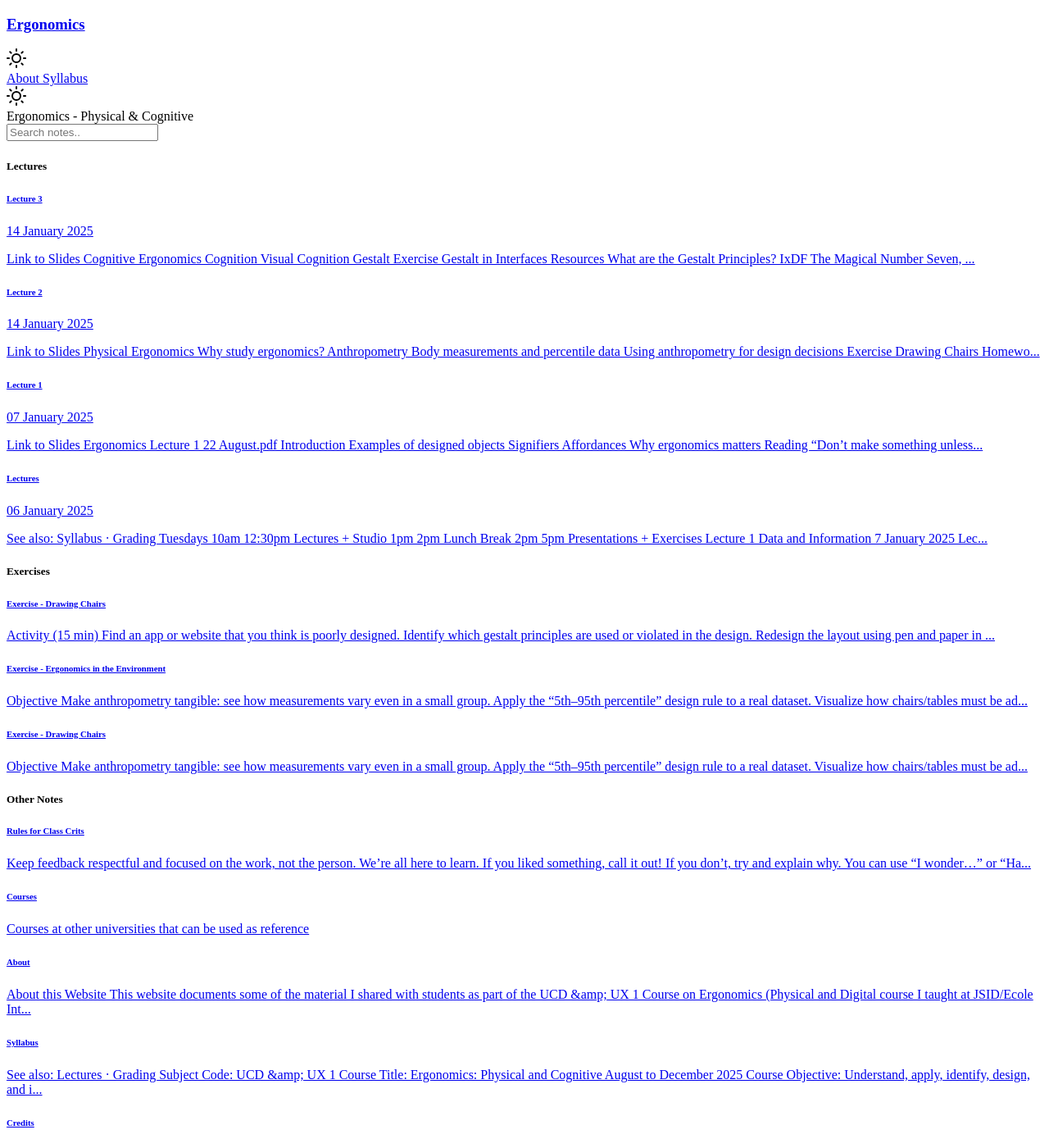
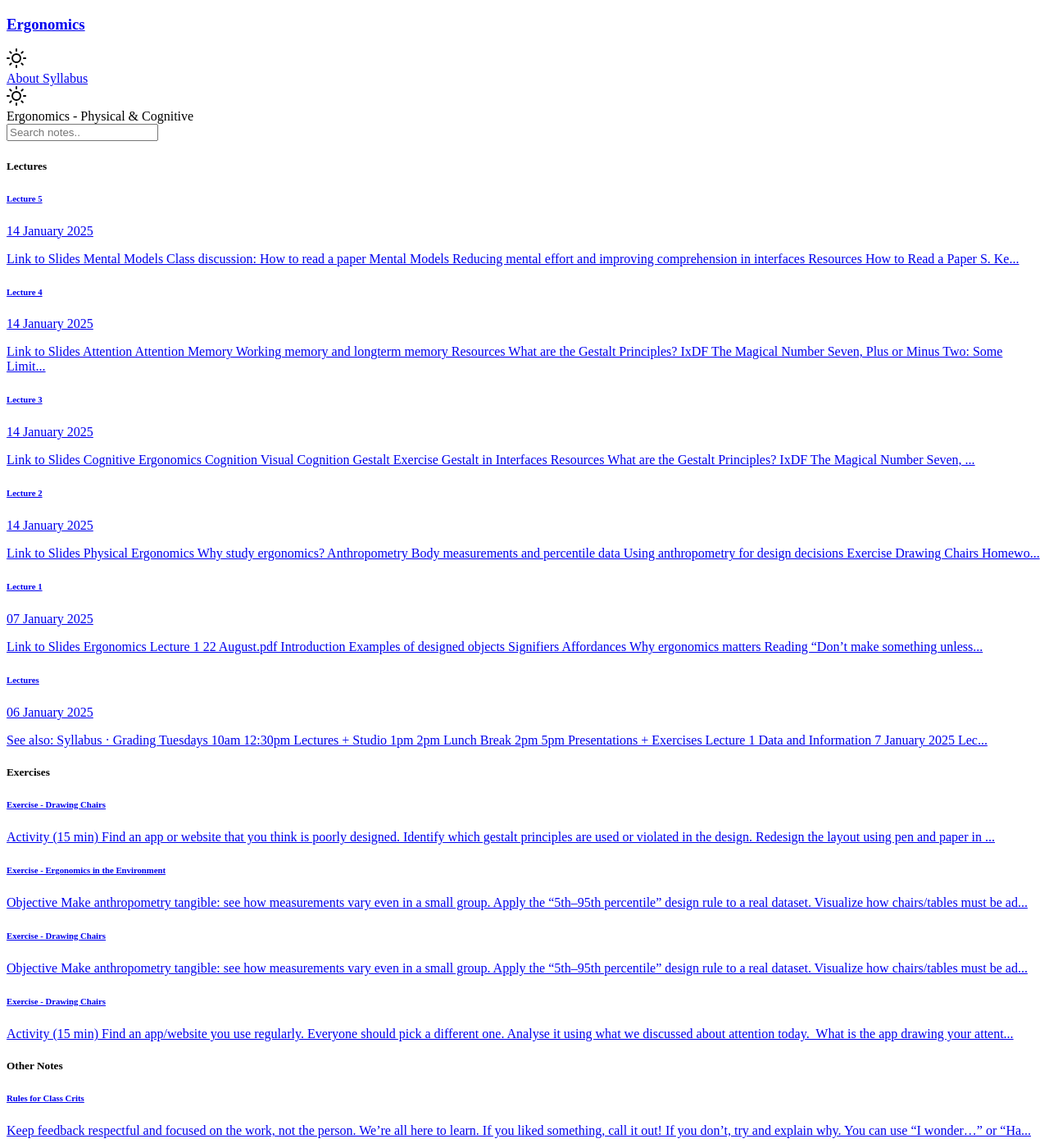
Before and after one commit to gyanl/ergo, a Jekyll site: the page built from pages/index.md, in a window 1280 px wide and 1400 px high. Shown: the whole window at 82% size. Built offline with Jekyll 4.4.1, drawn with Linux system fonts in a browser that asks for light colours; nearby versions of some CDN libraries; library files that are not in the unit come from our copies.

Commit message:
lecture 5

```diff
--- /dev/null
+++ b/_notes/Exercise - Attention Economy.md
@@ -0,0 +1,20 @@
+---
+date: 28-01-2025
+date modified: 03-02-2025
+feed: show
+tag: exercise
+title: Exercise - Drawing Chairs
+---
+
+### Activity (15 min)
+
+- Find an app/website you use regularly. Everyone should pick a different one.
+- Analyse it using what we discussed about attention today.
+- What is the app drawing your attention to?
+- What is prominent? What is hidden away?
+- What do you think were the tradeoffs to arrive at this design?
+- If you had to change one thing to draw more or less attention, what would it be?
+
+### Submission Format
+
+Make a 3-5 min presentation in Google Slides using screenshots and some of the basic points you want to make. Everyone will present these in class.
--- /dev/null
+++ b/_notes/Lecture 4.md
@@ -0,0 +1,19 @@
+---
+date: 14-01-2025
+date modified: 12-06-2025
+feed: show
+tag: lecture
+title: Lecture 4
+---
+
+> **Link to Slides**
+
+## Attention
+
+- Attention
+- Memory - Working memory and long-term memory
+
+#### Resources
+- [What are the Gestalt Principles? - IxDF](https://www.interaction-design.org/literature/topics/gestalt-principles#docs-internal-guid-3cea3d6f-7fff-1ebe-554c-df21ce4b7c2d)
+- [The Magical Number Seven, Plus or Minus Two: Some Limits on our Capacity for Processing Information - Miller, 1956](https://labs.la.utexas.edu/gilden/files/2016/04/MagicNumberSeven-Miller1956.pdf)
+- [Steven's Power Law](https://www.appstate.edu/~steelekm/classes/psy3203/Psychophysics/stevenslaw.html)
--- /dev/null
+++ b/_notes/Lecture 5.md
@@ -0,0 +1,18 @@
+---
+date: 14-01-2025
+date modified: 12-06-2025
+feed: show
+tag: lecture
+title: Lecture 5
+---
+
+> **Link to Slides**
+
+## Mental Models
+
+- Class discussion: How to read a paper
+- Mental Models
+- Reducing mental effort and improving comprehension in interfaces
+
+#### Resources
+- [How to Read a Paper - S. Keshav](http://ccr.sigcomm.org/online/files/p83-keshavA.pdf)
```
Also changed, not shown: _notes/Lectures.md (+2 -2 lines), 1 other file.
